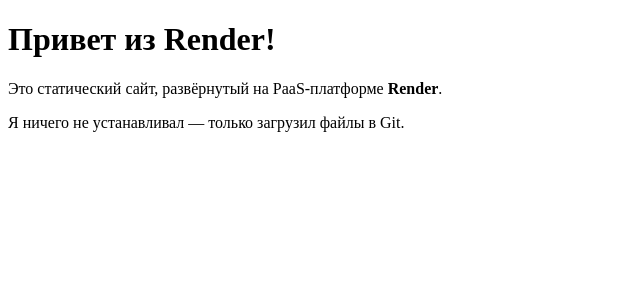
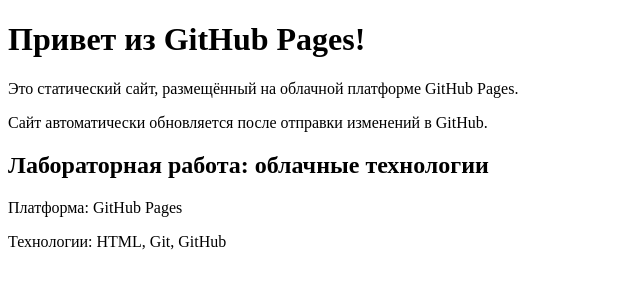
Before and after one commit to Oreoman4ik/my-paas-site, a plain HTML site: page index.html in a window 1280 px wide. Shown: the whole page, without its empty margins (0-640 px from the left). Drawn offline with Linux system fonts and the light colour scheme.

Commit message:
Update website for GitHub Pages

```diff
--- a/index.html
+++ b/index.html
@@ -2,12 +2,20 @@
 <html lang="ru">
 <head>
     <meta charset="UTF-8">
-    <title>Мой PaaS-сайт</title>
+    <title>Мой сайт на GitHub Pages</title>
 </head>
 <body>
-    <h1>Привет из Render!</h1>
-    <p>Это статический сайт, развёрнутый на PaaS-платформе
-    <strong>Render</strong>.</p>
-    <p>Я ничего не устанавливал — только загрузил файлы в Git.</p>
+    <h1>Привет из GitHub Pages!</h1>
+
+    <p>Это статический сайт, размещённый
+    на облачной платформе GitHub Pages.</p>
+
+    <p>Сайт автоматически обновляется
+    после отправки изменений в GitHub.</p>
+
+    <h2>Лабораторная работа: облачные технологии</h2>
+
+    <p>Платформа: GitHub Pages</p>
+    <p>Технологии: HTML, Git, GitHub</p>
 </body>
 </html>
```
